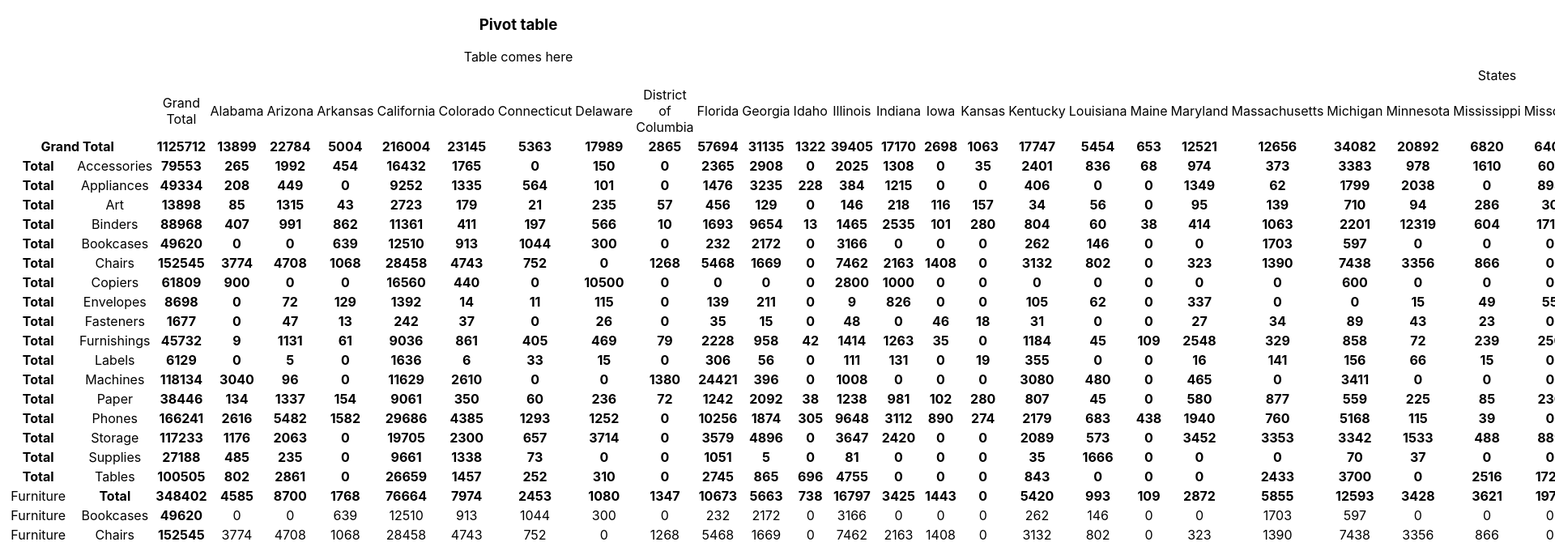
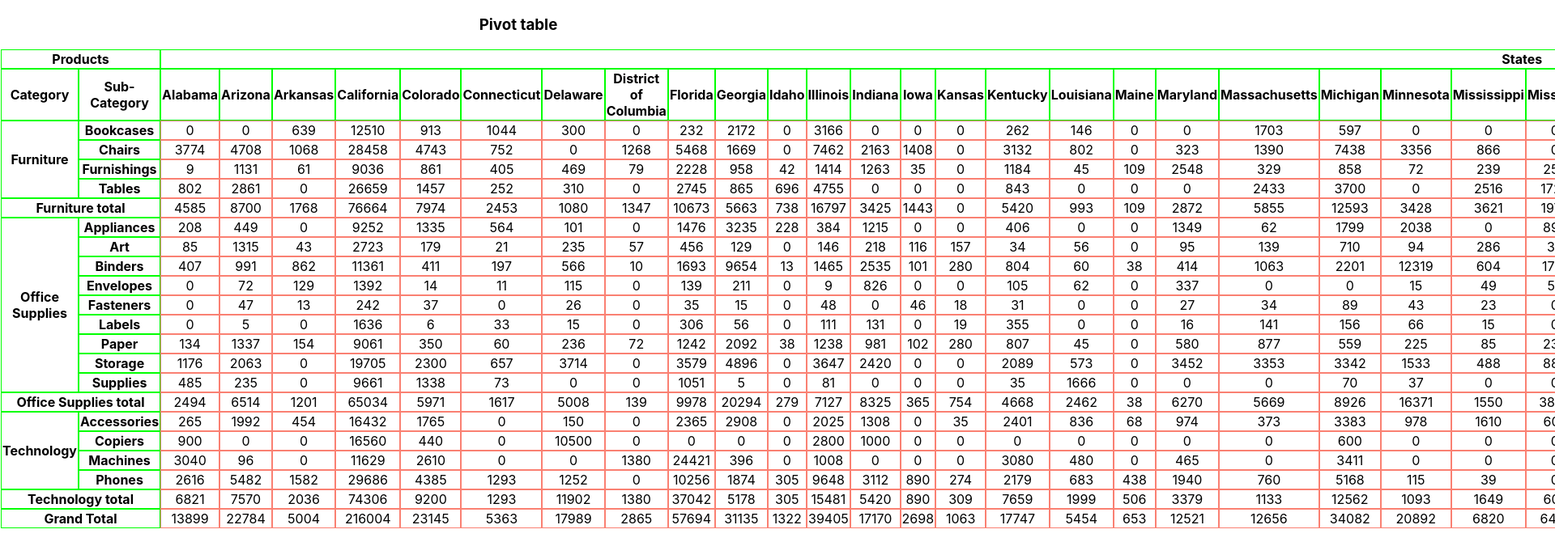
Before and after one commit to zastavnitskiy/pivot-table, a React (Create React App) app: page / in a window 1280 px wide. Shown: the top 670 px of the page at 81% size, 1920 px wide, since content can reach past the window. Built offline with nearby package versions, Linux system fonts and the light colour scheme.

Commit message:
Data aggregation now works, oncluding total calculations

```diff
--- a/src/components/PivotTable/PivotTable.module.css
+++ b/src/components/PivotTable/PivotTable.module.css
@@ -1,3 +1,11 @@
 .heading {
   font-weight: bold;
 }
+
+.table th {
+  outline: 1px solid lime;
+}
+
+.table td {
+  outline: 1px solid salmon;
+}
--- a/src/components/PivotTable/PivotTable.tsx
+++ b/src/components/PivotTable/PivotTable.tsx
@@ -1,6 +1,7 @@
 import React from "react";
 import { Pivot } from "../../Pivot";
 import styles from "./PivotTable.module.css";
+import { convertToTree, Node, sortWithTotals } from "./utilities";
 interface DataRow {
   [key: string]: string | number;
 }
@@ -19,10 +20,65 @@ interface RowData {
   cells: CellData[];
 }
 
-const sortPivotValueArrays = (valueArray: string[][]): string[][] => {
-  return valueArray.sort((valueArray1: string[], valueArray2: string[]) => {
-    return valueArray1.join("_").localeCompare(valueArray2.join("_"));
-  });
+interface TableRowProps {
+  row: any;
+}
+const TableGroup: React.FC<TableRowProps> = props => {
+  const { row } = props;
+  const category = row.name;
+  const rowChildren = Object.keys(row.children).sort(sortWithTotals);
+
+  return (
+    <tbody>
+      {rowChildren.map((subCategory, index) => {
+        const cells = [];
+
+        /**
+         * We also aggregate subcategories, e.g. categry=*, subcategory="soemthing"
+         *
+         * While in this data set this is not needed, I'll keep it on
+         * the data level and only hide in presentation.
+         */
+
+        if (category === "*" && subCategory !== "*") {
+          return null;
+        } else if (category === "*" && subCategory === "*") {
+          /**
+           * Grand Total Label
+           */
+          cells.push(<th colSpan={2}>Grand Total</th>);
+        } else if (category !== "*" && subCategory === "*") {
+          /**
+           * Total labels for categories
+           */
+          cells.push(<th colSpan={2}>{category} total</th>);
+        } else if (index === 0) {
+          /**
+           * Group top level categories for multiple subcategory rows.
+           */
+          cells.push(
+            <th rowSpan={rowChildren.length - 1}>{category}</th>,
+            <th>{subCategory}</th>
+          );
+        } else {
+          cells.push(<th>{subCategory}</th>);
+        }
+
+        /**
+         * Finally display column values
+         */
+        for (let state of Object.keys(row.children[subCategory].children).sort(
+          sortWithTotals
+        )) {
+          cells.push(
+            <td>{row.children[subCategory].children[state].value || 0}</td>
+          );
+        }
+
+        return <tr>{cells}</tr>;
+      })}
+    </tbody>
+  );
 };
 
 export const PivotTable: React.FC<PivotTableProps> = props => {
@@ -33,133 +89,62 @@ export const PivotTable: React.FC<PivotTableProps> = props => {
     value: "sales"
   });
 
-  //group data into category groups
+  const rowsRoot = convertToTree(pivotData.rows);
+  const columnsRoot = convertToTree(pivotData.columns);
+  const columns = Object.keys(columnsRoot.children).sort(sortWithTotals);
+  const categories = Object.keys(rowsRoot.children).sort(sortWithTotals);
 
-  const columns = sortPivotValueArrays(pivotData.columns);
-  const rows = sortPivotValueArrays(pivotData.rows);
-
-  const tableData: RowData[] = [
-    {
-      cells: [
-        { colSpan: rows[0].length },
-        { colSpan: columns.length, value: "States" }
-      ]
-    },
-    {
-      cells: [
-        { colSpan: rows[0].length },
-        ...columns.map(value => ({
-          value: value[0] === "*" ? "Grand Total" : value
-        }))
-      ]
-    }
-  ];
-
-  for (let rowValues of rows) {
-    const rowHeaderCells = [];
-
-    if (rowValues.filter(value => value !== "*").length) {
-      rowHeaderCells.push(
-        ...rowValues.map(value => ({
-          value: value === "*" ? "Total" : value,
-          className: value === "*" ? styles.heading : ""
-        }))
-      );
-    } else {
-      rowHeaderCells.push({
-        value: "Grand Total",
-        className: styles.heading,
-        colSpan: rowValues.length
-      });
-    }
-
-    const row: RowData = {
-      cells: [...rowHeaderCells]
+  const rowGroups: Node[] = [];
+  for (let category of categories) {
+    const categoryObj: Node = {
+      name: category,
+      children: {}
     };
 
-    for (let columnValues of columns) {
-      row.cells.push({
-        value: pivotData.getValue(rowValues, columnValues) || 0,
-        className: [...rowValues, ...columnValues].find(value => value === "*")
-          ? styles.heading
-          : ""
-      });
+    const subCategories = Object.keys(
+      rowsRoot.children[category].children
+    ).sort(sortWithTotals);
+
+    for (let subCategory of subCategories) {
+      const subCategoryObj: Node = {
+        name: subCategory,
+        children: {}
+      };
+      for (let state of columns) {
+        const stateObj: Node = {
+          name: state,
+          children: {},
+          value: pivotData.getValue([category, subCategory], [state])
+        };
+
+        subCategoryObj.children[state] = stateObj;
+      }
+
+      categoryObj.children[subCategory] = subCategoryObj;
     }
-    tableData.push(row);
+    rowGroups.push(categoryObj);
   }
-  console.timeEnd("Pivot Render");
 
   return (
     <div>
-      Table comes here
-      {/* <table className={styles.table}>
-        <col />
-        <col />
-        <colgroup span={3} />
+      <table className={styles.table}>
         <thead>
           <tr>
-            <th scope="col" />
-            <th scope="col" />
-            <th colSpan={3}>States</th>
+            <th colSpan={2}>Products</th>
+            <th colSpan={columns.length - 1}>States</th>
+            <th></th>
           </tr>
           <tr>
-            <th scope="col">Category</th>
-            <th scope="col">Sub-Category</th>
-            <th>Alabama</th>
-            <th>California</th>
-            <th>New York</th>
+            <th>Category</th>
+            <th>Sub-Category</th>
+            {columns.map(columnHeader => (
+              <th>{columnHeader === "*" ? "Grand Total" : columnHeader}</th>
+            ))}
           </tr>
         </thead>
-        <tbody>
-          <tr>
-            <th rowSpan={3} scope="rowgroup">
-              Furniture
-            </th>
-            <th scope="row">Bookcases</th>
-            <td>1</td>
-            <td>2</td>
-            <td>3</td>
-          </tr>
-          <tr>
-            <th scope="row">Chairs</th>
-            <td>1</td>
-            <td>2</td>
-            <td>3</td>
-          </tr>
-          <tr>
-            <th scope="row">Furnishings</th>
-            <td>1</td>
-            <td>2</td>
-            <td>3</td>
-          </tr>
-          <tr className={styles.total}>
-            <th scope="row" colSpan={2}>
-              Total Furniture
-            </th>
-            <td>1</td>
-            <td>2</td>
-            <td>3</td>
-          </tr>
-        </tbody>
-      </table> */}
-      <table>
-        <tbody>
-          {tableData.map(rowData => (
-            <tr>
-              {rowData.cells.map(
-                (cellData): React.ReactElement => (
-                  <td
-                    colSpan={cellData.colSpan}
-                    rowSpan={cellData.rowSpan}
-                    className={cellData.className}
-                  >
-                    {cellData.value}
-                  </td>
-                )
-              )}
-            </tr>
-          ))}
-        </tbody>
+        {rowGroups.map(rowGroup => (
+          <TableGroup row={rowGroup} />
+        ))}
       </table>
     </div>
   );
--- /dev/null
+++ b/src/components/PivotTable/utilities.ts
@@ -0,0 +1,62 @@
+export interface Node {
+  name: string;
+  children: {
+    [key: string]: Node;
+  };
+  value?: number;
+}
+
+export function convertToTree(rows: string[][]): Node {
+  const addNode = (parent: Node, entry: string[]) => {
+    if (!entry) {
+      return;
+    }
+
+    if (entry.length === 0) {
+      return;
+    }
+
+    const [name, ...children] = entry;
+
+    if (!parent.children[name]) {
+      parent.children[name] = {
+        name,
+        children: {}
+      };
+    }
+    if (children.length) {
+      addNode(parent.children[name], children);
+    }
+  };
+
+  const root = {
+    name: "__root__",
+    children: {}
+  };
+
+  for (let row of rows) {
+    addNode(root, row);
+  }
+
+  return root;
+}
+
+/**
+ * We use * to mark the Total aggregations in the table.
+ *
+ * We want to show total at the bottom.
+ *
+ * This is custom localeSort function that use localeSort
+ * but accounts for special meaning of "*"
+ * and moves it to the bottom of the list.
+ *
+ */
+export function sortWithTotals(a: string, b: string): number {
+  if (a === "*") {
+    return 1;
+  } else if (b === "*") {
+    return -1;
+  } else {
+    return a.localeCompare(b);
+  }
+}
```
